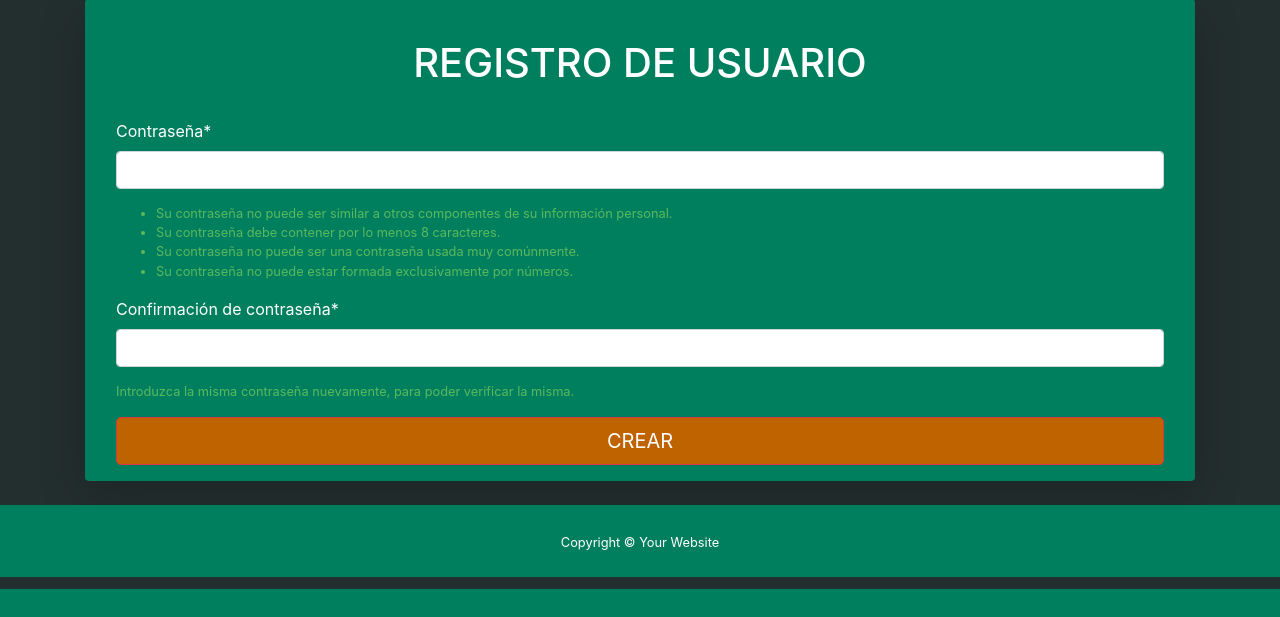
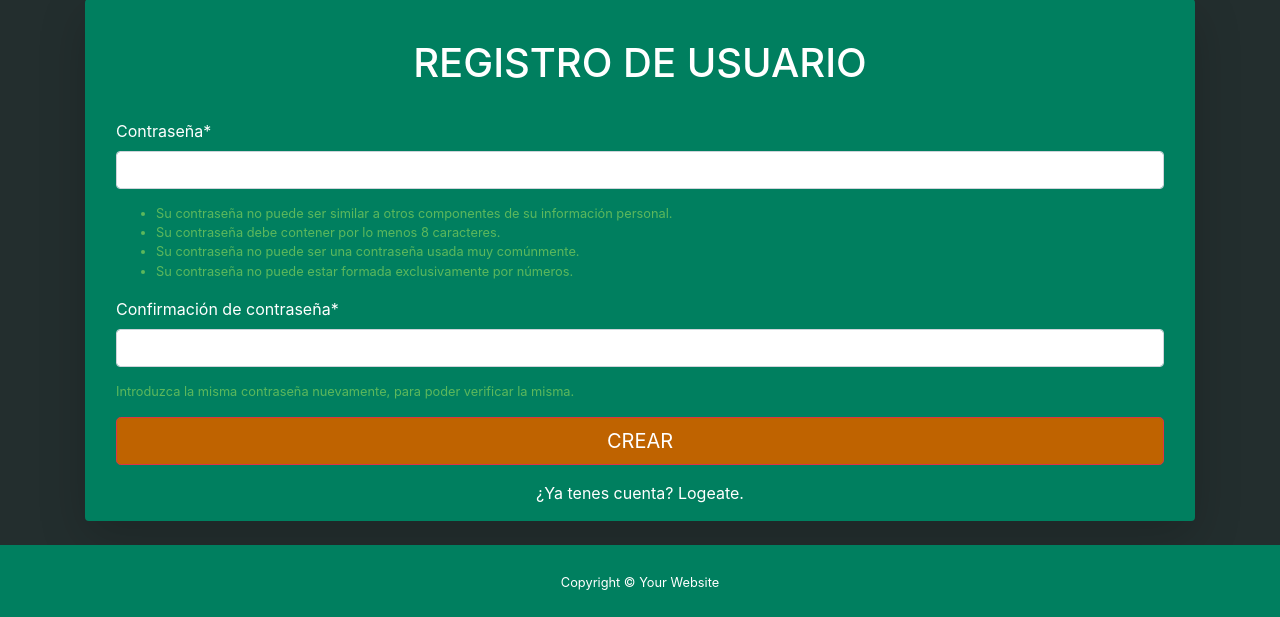
Before and after one commit to Danitoloxx/info2020dani, a Django app: page /Usuarios/Registrar/ in a window 1280 px wide. Shown: the part 211-828 px from the top of the page. Before the commit the page ends 800 px from the top, so only its background shows below. Run offline with Django 3.2, Linux system fonts and the light colour scheme; parts of the project's set-up code (start-up, migrations or seed data) failed here and were passed over; some libraries are stand-ins or nearby versions.

Commit message:
modificado link en login y registro

```diff
--- a/inforinga2020/templates/usuarios/login.html
+++ b/inforinga2020/templates/usuarios/login.html
@@ -17,7 +17,6 @@
         </div>
         <br>
         <div class="container d-flex justify-content-center">
-            <a class="text-white mr-2" href="{% url 'inicio' %}">¿Ya tenes cuenta? Sacame de acá </a>
             <a class="text-white" href="{% url 'usuarios:registrar' %}">¿No tenes cuenta? Registrate. </a>
         </div>
     </div>
--- a/inforinga2020/templates/usuarios/registro.html
+++ b/inforinga2020/templates/usuarios/registro.html
@@ -14,6 +14,9 @@
 			<div class="d-flex justify-content-center">
 				<button type="submit" class="btn btn-danger btn-lg btn-block" style="background: #BF6300" value="CREAR">CREAR</button>
 			</div>
+			<div class="container mt-3 d-flex justify-content-center">
+				<a class="text-white" href="{% url 'login' %}">¿Ya tenes cuenta? Logeate. </a>
+			</div>
 		</form>
 	</div>
 {% endblock %}
```
